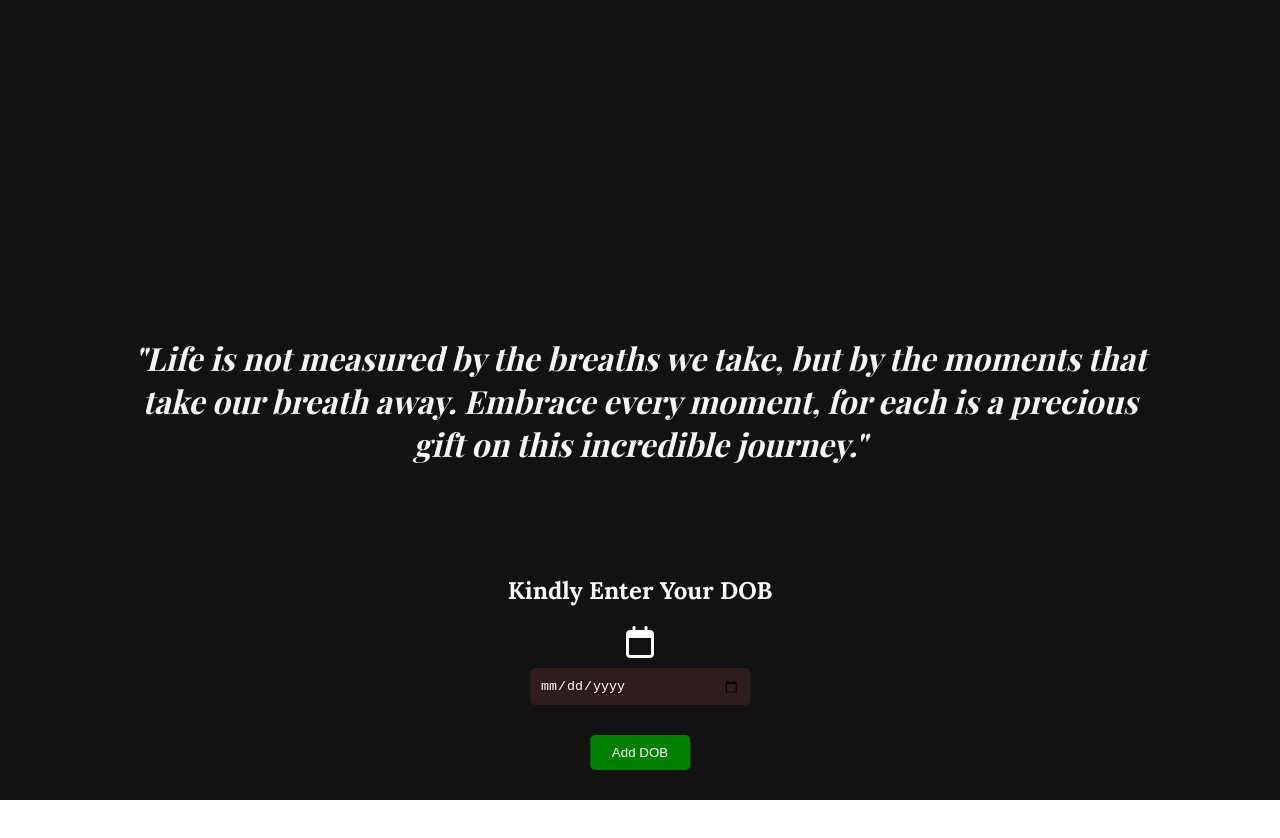
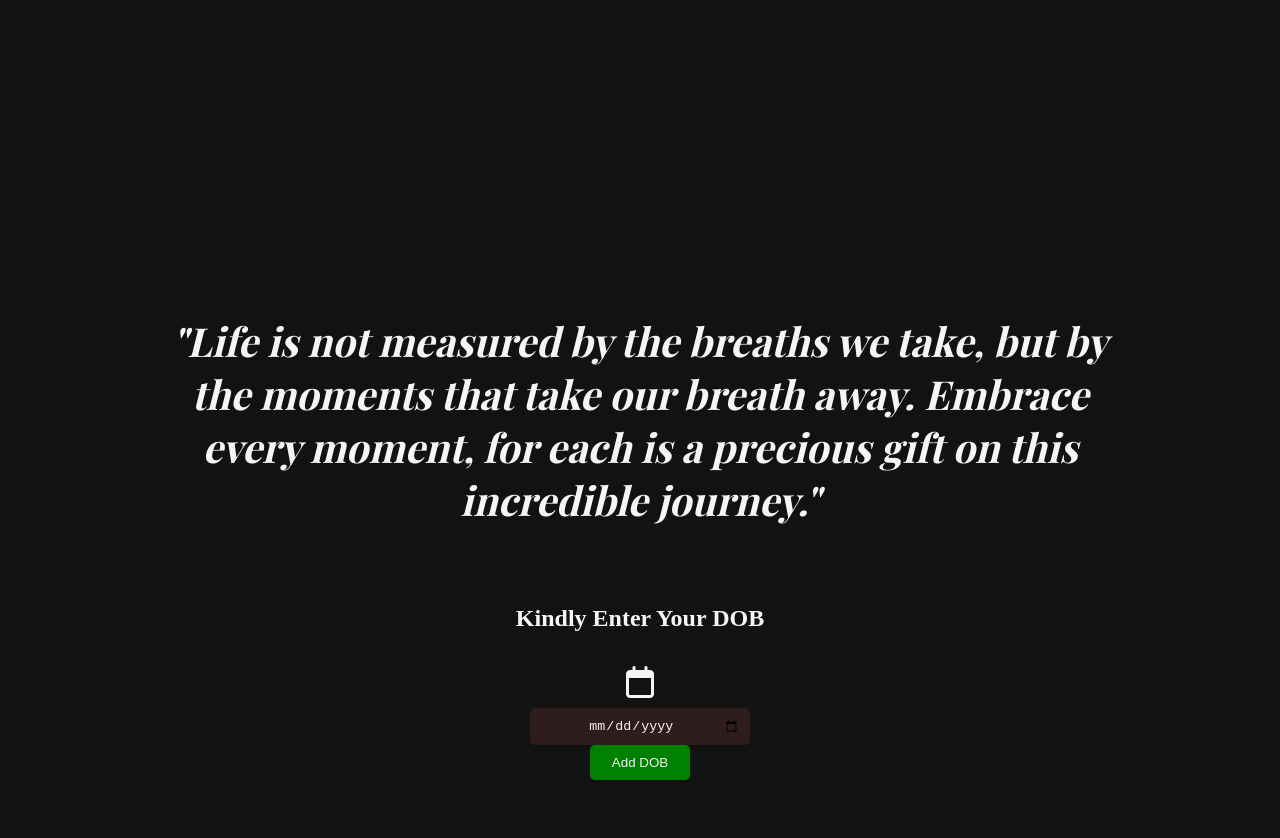
Before and after one commit to sunilgiri7/LifeTimer, a plain HTML site: page index.html in a window 1280 px wide. Both pictures are taken after a click on the icon 639 px from the left and 764 px from the top of the page. Before the commit the page ends 800 px from the top, so only its background shows below. Drawn offline with nearby package versions, Linux system fonts and the light colour scheme.

Commit message:
adjustments

```diff
--- a/index.html
+++ b/index.html
@@ -9,11 +9,12 @@
     />
     <link
       href="https://fonts.googleapis.com/css2?family=Lora:wght@400;700&display=swap"
-      rel="stylesheet"
     />
     <link
-      href="https://fonts.googleapis.com/css2?family=Lora:wght@400;700&family=Montserrat:wght@400;700&family=Playfair+Display:wght@400;700&family=Roboto+Mono:wght@400;700&display=swap"
-      rel="stylesheet"
+      href="https://fonts.googleapis.com/css2?family=Montserrat:wght@400;700&display=swap"
+    />
+    <link
+      href="https://fonts.googleapis.com/css2?family=Roboto+Mono:wght@400;700&display=swap"
     />
     <link rel="stylesheet" href="style.css" />
     <script
--- a/style.css
+++ b/style.css
@@ -3,136 +3,142 @@ body {
   height: 100%;
   margin: 0;
   font-family: Arial, sans-serif;
+  background-color: #121212;
+  color: #f5f5f5;
+}
+
+.container {
+  display: flex;
+  flex-direction: column;
+  justify-content: center;
+  align-items: center;
+  height: 100%;
+  padding: 20px;
+  text-align: center;
 }
 
 .initialText h1 {
   font-family: "Playfair Display", serif;
-  font-size: 2rem;
+  font-size: 1.5rem;
   font-style: italic;
-  text-align: center;
   margin: 0 10%;
   color: #f5f5f5;
 }
-.title {
-  font-family: "Lora", serif;
-  font-size: 1.5rem;
-  color: white;
-  margin-bottom: 10px;
-  padding: 10px;
-  text-align: center;
+
+.titleContainer {
+  margin-top: 20px;
 }
+
 .center h1 {
   font-family: "Montserrat", sans-serif;
-  font-size: 2.5rem;
-  color: white;
+  font-size: 2rem;
+  color: #f5f5f5;
   margin: 0;
+}
+
+.timeContainer {
+  margin-top: 2rem;
+  display: flex;
+  flex-wrap: wrap;
+  gap: 1rem;
+  justify-content: center;
+}
+
+.timeUnit {
   text-align: center;
+  margin: 10px;
 }
 
 .timeUnit div {
   font-family: "Roboto Mono", monospace;
-  font-size: 3rem;
+  font-size: 2rem;
   color: aquamarine;
 }
 
 .timeUnit h2 {
   font-family: "Montserrat", sans-serif;
-  font-size: 1.5rem;
+  font-size: 1rem;
   color: wheat;
-}
-
-.container {
-  height: 100%;
-  width: 100%;
-  display: flex;
-  justify-content: center;
-  align-items: center;
-  color: white;
-  background-color: #121212;
-  text-align: center;
 }
 
 .settings {
   position: absolute;
   bottom: 20px;
-  right: 50%;
-  transform: translateX(50%);
-  display: flex;
-  flex-direction: column;
-  align-items: center;
-}
-
-.fa-regular {
-  font-size: 2rem;
-  color: white;
-  cursor: pointer;
-}
-
-.calendar input {
-  width: 200px;
-  padding: 10px;
-  margin: 10px 0;
-  color: white;
-  background-color: #2f1c1c;
-  border: none;
-  border-radius: 5px;
-}
-
-.calendar {
   display: flex;
   flex-direction: column;
   align-items: center;
   gap: 10px;
 }
 
+.title {
+  font-family: "Lora", serif;
+  font-size: 1.5rem;
+  color: #f5f5f5;
+}
+
+.fa-regular {
+  font-size: 2rem;
+  color: #f5f5f5;
+  cursor: pointer;
+}
+
+.calendar input {
+  width: 100%;
+  max-width: 200px;
+  padding: 10px;
+  color: #f5f5f5;
+  background-color: #2f1c1c;
+  border: none;
+  border-radius: 5px;
+  text-align: center;
+}
+
 .submit {
-  width: 100px;
+  width: 100%;
+  max-width: 100px;
   padding: 10px;
-  margin: 10px 0;
   cursor: pointer;
   background-color: green;
-  color: white;
+  color: #f5f5f5;
   border: none;
   border-radius: 5px;
+  text-align: center;
 }
 
 .hide {
   display: none;
 }
 
-.title {
-  color: white;
-  margin-bottom: 10px;
-  padding: 10px;
-}
-
 .show {
   display: block;
 }
 
-.timeContainer {
-  margin-top: 2rem;
-  display: flex;
-  flex-wrap: wrap;
-  gap: 2rem;
-  justify-content: center;
+@media (min-width: 600px) {
+  .initialText h1 {
+    font-size: 2rem;
+  }
+  .center h1 {
+    font-size: 2.5rem;
+  }
+  .timeUnit div {
+    font-size: 3rem;
+  }
+  .timeUnit h2 {
+    font-size: 1.5rem;
+  }
 }
 
-.timeUnit {
-  text-align: center;
+@media (min-width: 900px) {
+  .initialText h1 {
+    font-size: 2.5rem;
+  }
+  .center h1 {
+    font-size: 3rem;
+  }
+  .timeUnit div {
+    font-size: 4rem;
+  }
+  .timeUnit h2 {
+    font-size: 2rem;
+  }
 }
-
-.timeUnit div {
-  font-size: 3rem;
-  color: aquamarine;
-}
-
-.timeUnit h2 {
-  font-size: 1.5rem;
-  color: wheat;
-}
-
-.center h1 {
-  font-size: 2.5rem;
-  margin: 0;
-}
```
